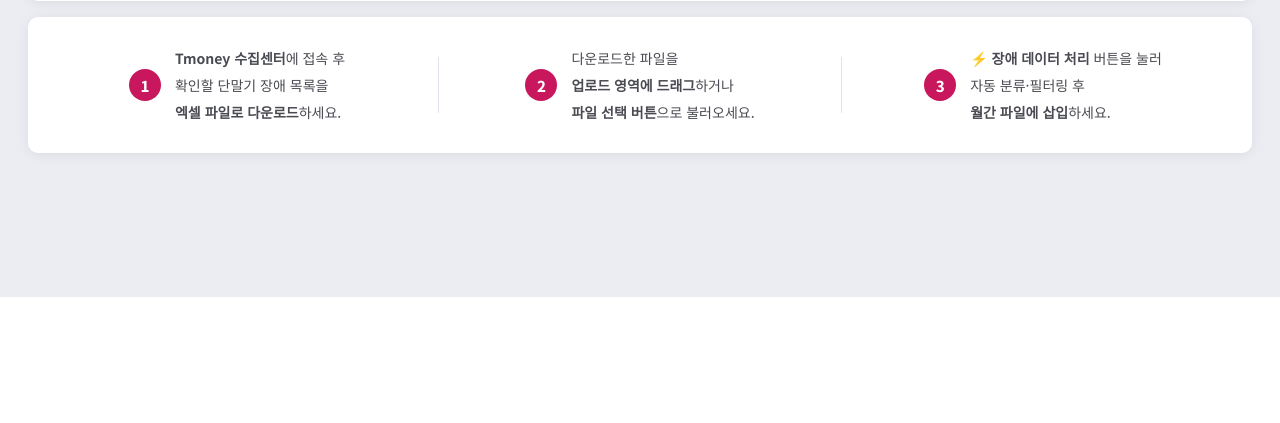
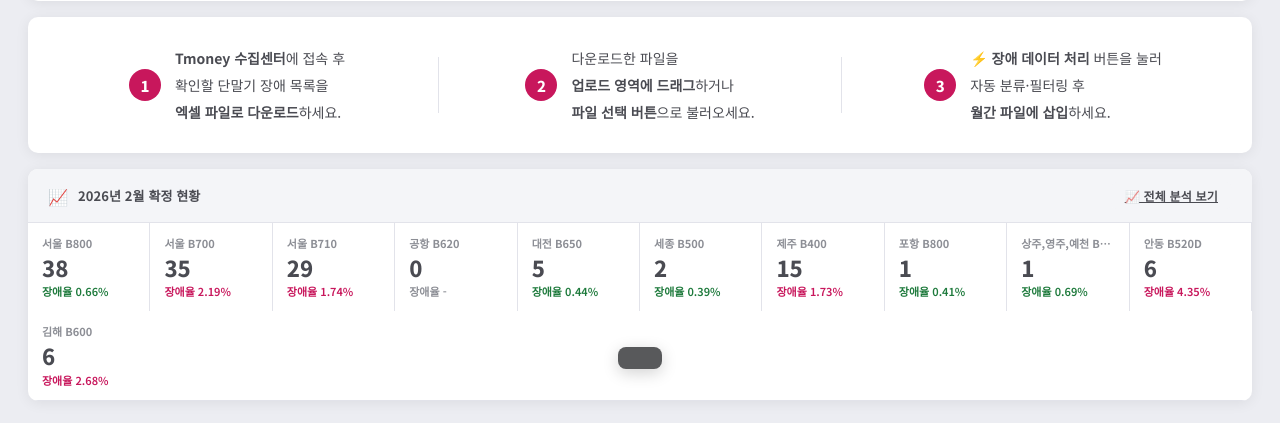
Before and after one commit to Han-sw1/hsw, a Flask app: page / in a window 1280 px wide. Shown: the part 503-926 px from the top of the page. Before the commit the page ends 800 px from the top, so only its background shows below. Run offline with Flask 3, Linux system fonts and the light colour scheme; data that the repository does not hold is empty; some libraries are stand-ins or nearby versions.

Commit message:
feat: 홈 화면 빈 공간에 최근 확정 월 현황 요약 추가
- 최신 확정 월의 탭별 장애 건수 + 장애율 카드 그리드 표시
- 이번 달 주차 확정 현황 뱃지 (완료/미완료) 표시
- /api/analysis-data, /api/confirmed-weeks 재활용

Co-Authored-By: Claude Sonnet 4.6 <noreply@anthropic.com>

```diff
--- a/static/js/app.js
+++ b/static/js/app.js
@@ -533,6 +533,80 @@ function renderUploadComparison(comments, weekComments) {
   _renderCommentList(document.getElementById('weekCommentList'), weekComments);
 }
 
+// ─── 현황 요약 (홈 빈 공간) ──────────────────────────
+async function loadQuickStats() {
+  try {
+    const [statsRes, cwRes] = await Promise.all([
+      fetch('/api/analysis-data'),
+      fetch('/api/confirmed-weeks'),
+    ]);
+    const statsData = await statsRes.json();
+    const cw = await cwRes.json();
+
+    if (!statsData.ok) return;
+
+    const allStats = statsData.all_stats || {};
+    const sortedKeys = Object.keys(allStats).sort();
+    if (!sortedKeys.length) return;
+
+    // 최신 확정 월 찾기
+    const confirmedKeys = sortedKeys.filter(k => allStats[k].confirmed);
+    const latestKey = confirmedKeys.length ? confirmedKeys[confirmedKeys.length - 1] : sortedKeys[sortedKeys.length - 1];
+    const latest = allStats[latestKey];
+
+    document.getElementById('quickStatsTitle').textContent =
+      `${latest.label} 확정 현황`;
+
+    // 탭별 카드
+    const TAB_CLS = t => t.startsWith('서울') ? 'seoul' : t.startsWith('공항') ? 'airport' : 'regional';
+    const tabCards = document.getElementById('quickTabCards');
+    tabCards.innerHTML = ['서울 B800','서울 B700','서울 B710','공항 B620',
+      '대전 B650','세종 B500','제주 B400','포항 B800',
+      '상주,영주,예천 B400','안동 B520D','김해 B600'].map(tab => {
+      const d = (latest.tabs || {})[tab] || {};
+      const cnt = d.count ?? '-';
+      const rate = d.fault_rate != null ? d.fault_rate : null;
+      const rateCls = rate == null ? 'none' : rate >= 1 ? 'bad' : 'ok';
+      const rateTxt = rate != null ? rate + '%' : '-';
+      return `<div class="quick-tab-card">
+        <div class="quick-tab-name">${tab}</div>
+        <div class="quick-tab-count">${cnt}</div>
+        <div class="quick-tab-rate ${rateCls}">장애율 ${rateTxt}</div>
+      </div>`;
+    }).join('');
+
+    // 이번 달 주차 확정 현황
+    // 현재 달 = 가장 최신 월간 파일 기준
+    const monthlyFiles = await (await fetch('/api/monthly-files')).json();
+    const latestFile = (monthlyFiles.files || []).filter(f => !f.confirmed).slice(-1)[0]
+      || (monthlyFiles.files || []).slice(-1)[0];
+    if (latestFile) {
+      const fn = latestFile.name;
+      const confirmed = cw[fn] || [];
+      // 주차 목록: 이미 확정된 것 + 예상 주차 (1~5주)
+      const monthMatch = fn.match(/(\d{1,2})월/);
+      const mn = monthMatch ? parseInt(monthMatch[1]) : null;
+      if (mn && confirmed.length > 0) {
+        const maxWeek = 5;
+        const badges = Array.from({length: maxWeek}, (_, i) => {
+          const label = `${mn}월${i+1}주`;
+          const done = confirmed.includes(label);
+          return `<span class="week-confirm-badge ${done ? 'done' : 'pending'}">${done ? '✓' : '·'} ${label}</span>`;
+        }).join('');
+        const weekRow = document.getElementById('quickWeekRow');
+        document.getElementById('quickWeekBadges').innerHTML = badges;
+        weekRow.style.display = 'flex';
+      }
+    }
+
+  } catch (e) {
+    document.getElementById('quickStatsTitle').textContent = '현황 불러오기 실패';
+  }
+}
+
+// 페이지 로드 시 현황 표시
+loadQuickStats();
+
 // ─── 월간 파일 섹션 ──────────────────────────────────
 let monthlyFilesInfo = [];
 
--- a/templates/index.html
+++ b/templates/index.html
@@ -7,6 +7,27 @@
   <link rel="preconnect" href="https://fonts.googleapis.com">
   <link href="https://fonts.googleapis.com/css2?family=Noto+Sans+KR:wght@400;500;600;700;800&display=swap" rel="stylesheet">
   <link rel="stylesheet" href="/static/css/style.css">
+  <style>
+    /* ─── 현황 요약 카드 ─── */
+    .quick-tab-card {
+      flex: 1 1 120px; min-width: 110px; max-width: 160px;
+      padding: 12px 14px; border-right: 1px solid var(--border);
+      display: flex; flex-direction: column; gap: 4px;
+    }
+    .quick-tab-card:last-child { border-right: none; }
+    .quick-tab-name { font-size: 11px; font-weight: 700; color: var(--gray); white-space: nowrap; overflow: hidden; text-overflow: ellipsis; }
+    .quick-tab-count { font-size: 22px; font-weight: 800; color: var(--gray-dark); line-height: 1.1; }
+    .quick-tab-rate { font-size: 11px; font-weight: 600; }
+    .quick-tab-rate.bad  { color: var(--primary); }
+    .quick-tab-rate.ok   { color: var(--green); }
+    .quick-tab-rate.none { color: var(--gray); }
+    .week-confirm-badge {
+      font-size: 11px; font-weight: 700; padding: 4px 10px; border-radius: 20px;
+      white-space: nowrap;
+    }
+    .week-confirm-badge.done { background: #EBF7EE; color: var(--green); }
+    .week-confirm-badge.pending { background: var(--gray-light); color: var(--gray); }
+  </style>
   <style>
     .upload-compare-grid { display:grid; grid-template-columns:1fr 1fr; gap:0; }
     @media(max-width:700px){ .upload-compare-grid { grid-template-columns:1fr; } }
@@ -142,6 +163,24 @@
           자동 분류·필터링 후<br>
           <strong>월간 파일에 삽입</strong>하세요.
         </p>
+      </div>
+    </section>
+
+    <!-- 현황 요약 -->
+    <section class="card" id="quickStatsCard">
+      <div class="card-header">
+        <span class="card-icon">&#128200;</span>
+        <h2 id="quickStatsTitle">현황 불러오는 중...</h2>
+        <a href="/analysis" class="btn btn-secondary btn-sm" style="margin-left:auto">&#128200; 전체 분석 보기</a>
+      </div>
+      <div class="card-body" style="padding:0">
+        <!-- 탭별 건수 카드 -->
+        <div id="quickTabCards" style="display:flex;flex-wrap:wrap;gap:0;border-bottom:1px solid var(--border)"></div>
+        <!-- 주차 확정 현황 -->
+        <div id="quickWeekRow" style="display:none;align-items:center;gap:10px;flex-wrap:wrap;padding:12px 20px">
+          <span style="font-size:12px;font-weight:700;color:var(--gray-dark)">이번 달 주차 확정</span>
+          <div id="quickWeekBadges" style="display:flex;gap:6px;flex-wrap:wrap"></div>
+        </div>
       </div>
     </section>
 
```
